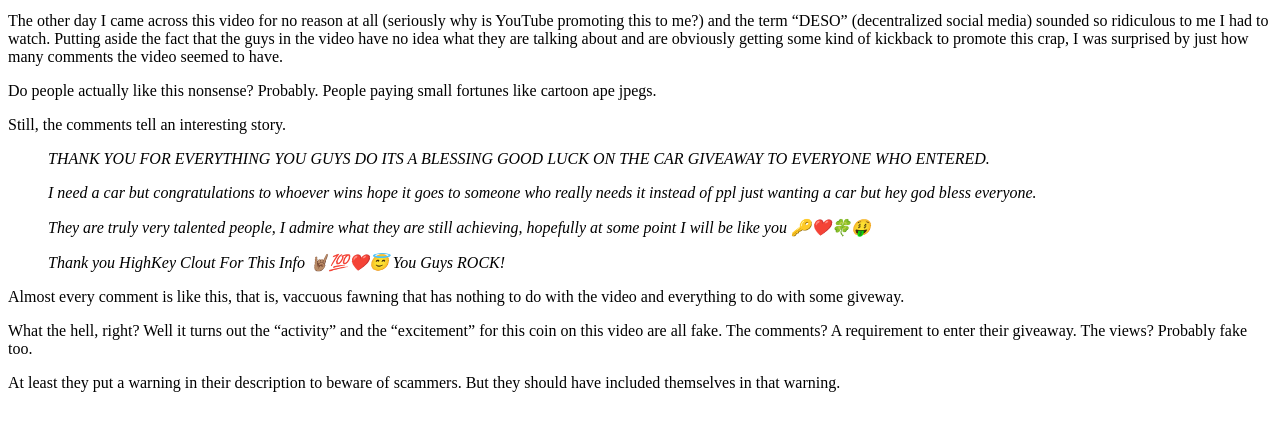
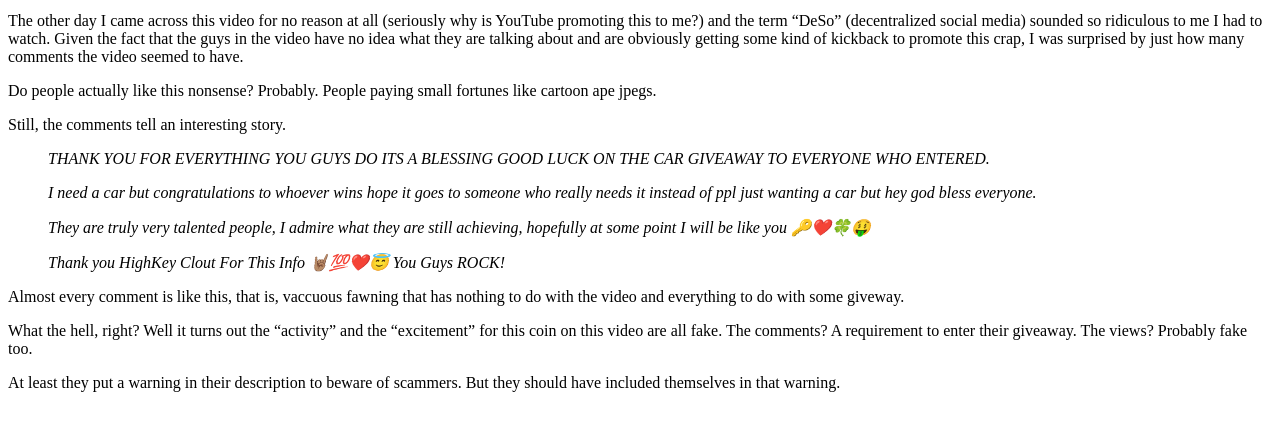
Before and after one commit to dmkgll/dmkgll, a Jekyll site: the page built from _posts/2022-08-18-scammed-shitcoins.md, in a window 1280 px wide, cut to the strip 361-792 px from the top of the page. Built offline with Jekyll 4.4.1, drawn with Linux system fonts in a browser that asks for light colours.

Commit message:
Update 2022-08-18-scammed-shitcoins.md

```diff
--- a/_posts/2022-08-18-scammed-shitcoins.md
+++ b/_posts/2022-08-18-scammed-shitcoins.md
@@ -9,7 +9,7 @@
 <iframe width="560" height="315" src="https://www.youtube.com/embed/2v6rKsp6yJM" title="YouTube video player" frameborder="0" allow="accelerometer; autoplay; clipboard-write; encrypted-media; gyroscope; picture-in-picture" allowfullscreen></iframe>
 
 The other day I came across this video for no reason at all (seriously why is YouTube promoting this to me?) and the term
-"DESO" (decentralized social media) sounded so ridiculous to me I had to watch. Putting aside the fact that the guys in the video
+"DeSo" (decentralized social media) sounded so ridiculous to me I had to watch. Given the fact that the guys in the video
 have no idea what they are talking about and are obviously getting some kind of kickback to promote this crap, I was surprised
 by just how many comments the video seemed to have.
 
```
